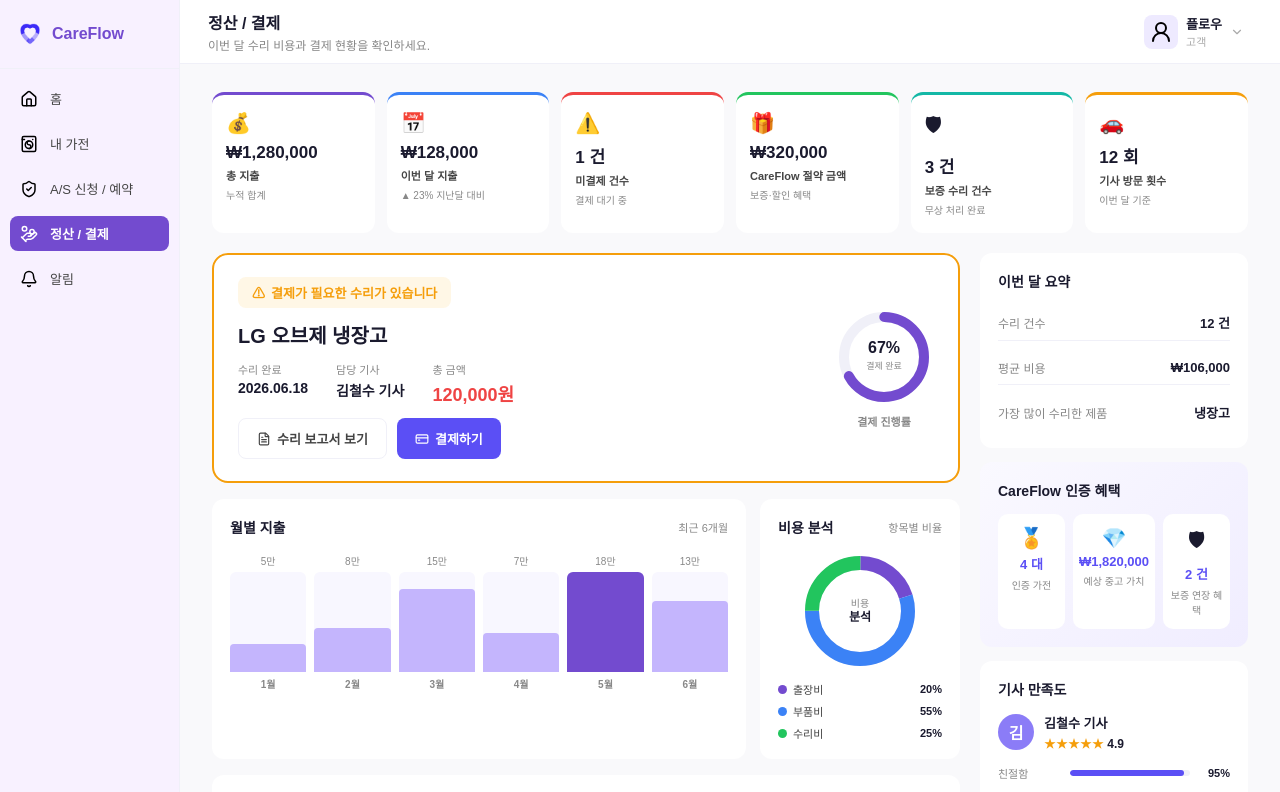
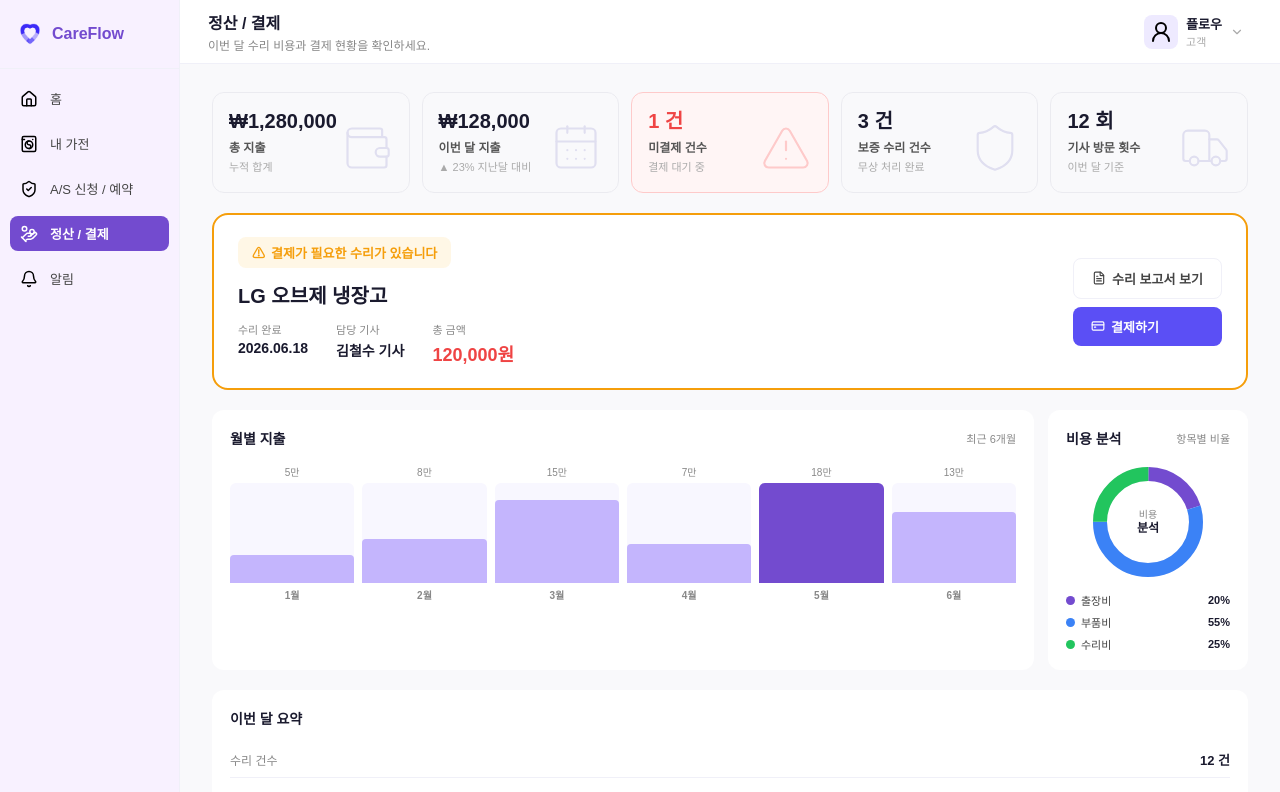
Before and after one commit to buzichae/careflow-frontend, a React (Vite) app: page /customer/payment in a window 1280 px wide. Shown: the top 792 px of the page. Built offline with nearby package versions, Linux system fonts and the light colour scheme; a web font is replaced by a local one.

Commit message:
design: 정산/결제 디자인 변경

```diff
--- a/src/pages/customer/CustomerPayment.jsx
+++ b/src/pages/customer/CustomerPayment.jsx
@@ -1,14 +1,13 @@
-import { ChevronRight, FileText, CreditCard, TrendingUp, Shield, Wrench, User } from "lucide-react";
+import { ChevronRight, FileText, CreditCard, User, Wallet, CalendarDays, AlertTriangle, Shield, Truck } from "lucide-react";
 import "../../styles/Customer/CustomerPayment.css";
 
 /* ── 데이터 ── */
 const KPI = [
-  { label: "총 지출",           value: "₩1,280,000", sub: "누적 합계",        icon: "💰", color: "purple" },
-  { label: "이번 달 지출",      value: "₩128,000",   sub: "▲ 23% 지난달 대비", icon: "📅", color: "blue"   },
-  { label: "미결제 건수",       value: "1 건",        sub: "결제 대기 중",      icon: "⚠️", color: "red"    },
-  { label: "CareFlow 절약 금액",value: "₩320,000",   sub: "보증·할인 혜택",    icon: "🎁", color: "green"  },
-  { label: "보증 수리 건수",    value: "3 건",        sub: "무상 처리 완료",    icon: "🛡", color: "teal"   },
-  { label: "기사 방문 횟수",    value: "12 회",       sub: "이번 달 기준",      icon: "🚗", color: "orange" },
+  { label: "총 지출",        value: "₩1,280,000", sub: "누적 합계",         Icon: Wallet,        highlight: false },
+  { label: "이번 달 지출",   value: "₩128,000",   sub: "▲ 23% 지난달 대비", Icon: CalendarDays,  highlight: false },
+  { label: "미결제 건수",    value: "1 건",        sub: "결제 대기 중",       Icon: AlertTriangle, highlight: true  },
+  { label: "보증 수리 건수", value: "3 건",        sub: "무상 처리 완료",     Icon: Shield,        highlight: false },
+  { label: "기사 방문 횟수", value: "12 회",       sub: "이번 달 기준",       Icon: Truck,         highlight: false },
 ];
 
 const MONTHLY = [
@@ -121,32 +120,6 @@ function DonutChart() {
   );
 }
 
-/* ── 원형 진행률 ── */
-function CircleProgress({ pct = 67 }) {
-  const r = 40, cx = 50, cy = 50, sw = 10;
-  const circ = 2 * Math.PI * r;
-  const dash = (pct / 100) * circ;
-  return (
-    <div className="cp-circle-progress">
-      <svg width="100" height="100" viewBox="0 0 100 100">
-        <circle cx={cx} cy={cy} r={r} fill="none" stroke="#f0f0f8" strokeWidth={sw} />
-        <circle
-          cx={cx} cy={cy} r={r}
-          fill="none"
-          stroke="#734bcf"
-          strokeWidth={sw}
-          strokeDasharray={`${dash} ${circ - dash}`}
-          strokeDashoffset={circ * 0.25}
-          strokeLinecap="round"
-        />
-        <text x={cx} y={cy - 4}  textAnchor="middle" fontSize="16" fontWeight="800" fill="#1a1a2e">{pct}%</text>
-        <text x={cx} y={cy + 12} textAnchor="middle" fontSize="9"  fill="#888">결제 완료</text>
-      </svg>
-      <p className="cp-circle-label">결제 진행률</p>
-    </div>
-  );
-}
-
 /* ── 메인 ── */
 export default function CustomerPayment() {
   return (
@@ -169,23 +142,19 @@ export default function CustomerPayment() {
         </div>
       </div> */}
 
-      {/* KPI 6개 */}
+      {/* KPI */}
       <div className="cp-kpi-grid">
-        {KPI.map((k) => (
-          <div key={k.label} className={`cp-kpi cp-kpi--${k.color}`}>
-            <div className="cp-kpi__icon">{k.icon}</div>
-            <p className="cp-kpi__value">{k.value}</p>
-            <p className="cp-kpi__label">{k.label}</p>
-            <p className="cp-kpi__sub">{k.sub}</p>
+        {KPI.map(({ label, value, sub, Icon, highlight }) => (
+          <div key={label} className={`cp-kpi${highlight ? " cp-kpi--alert" : ""}`}>
+            <div className="cp-kpi__text">
+              <p className="cp-kpi__value">{value}</p>
+              <p className="cp-kpi__label">{label}</p>
+              <p className="cp-kpi__sub">{sub}</p>
+            </div>
+            <Icon className="cp-kpi__watermark" strokeWidth={1} />
           </div>
         ))}
       </div>
-
-      {/* 바디 2열 */}
-      <div className="cp-body">
-
-        {/* ══ 좌측 메인 ══ */}
-        <div className="cp-main">
 
       {/* 결제 필요 Action Card */}
       <div className="cp-action-card">
@@ -199,12 +168,11 @@ export default function CustomerPayment() {
             <div><span>담당 기사</span><strong>김철수 기사</strong></div>
             <div><span>총 금액</span><strong className="cp-action-card__price">120,000원</strong></div>
           </div>
+        </div>
         <div className="cp-action-card__btns">
           <button className="cp-btn cp-btn--outline"><FileText size={14} /> 수리 보고서 보기</button>
           <button className="cp-btn cp-btn--primary"><CreditCard size={14} /> 결제하기</button>
         </div>
-            </div>
-            <CircleProgress pct={67} />
       </div>
 
       {/* 월별 지출 + 비용 분석 */}
@@ -222,6 +190,23 @@ export default function CustomerPayment() {
             <span className="cp-card__sub">항목별 비율</span>
           </div>
           <DonutChart />
+        </div>
+      </div>
+
+      {/* 이번 달 요약 */}
+      <div className="cp-card">
+        <div className="cp-card__header"><h2>이번 달 요약</h2></div>
+        <div className="cp-summary-list">
+          {[
+            { label: "수리 건수",            value: "12 건" },
+            { label: "평균 비용",             value: "₩106,000" },
+            { label: "가장 많이 수리한 제품", value: "냉장고" },
+          ].map((s, i) => (
+            <div key={i} className="cp-summary-row">
+              <span className="cp-summary-row__label">{s.label}</span>
+              <span className="cp-summary-row__value">{s.value}</span>
+            </div>
+          ))}
         </div>
       </div>
 
@@ -288,86 +273,5 @@ export default function CustomerPayment() {
         </div>
       </div>
     </div>
-
-        {/* ══ 우측 사이드바 ══ */}
-        <aside className="cp-sidebar">
-
-          {/* 이번 달 요약 */}
-          <div className="cp-card">
-            <div className="cp-card__header"><h2>이번 달 요약</h2></div>
-            <div className="cp-summary-list">
-              {[
-                { label: "수리 건수",          value: "12 건" },
-                { label: "평균 비용",           value: "₩106,000" },
-                { label: "가장 많이 수리한 제품", value: "냉장고" },
-              ].map((s, i) => (
-                <div key={i} className="cp-summary-row">
-                  <span className="cp-summary-row__label">{s.label}</span>
-                  <span className="cp-summary-row__value">{s.value}</span>
-                </div>
-              ))}
-            </div>
-          </div>
-
-          {/* CareFlow 인증 혜택 */}
-          <div className="cp-card cp-cert-card">
-            <div className="cp-card__header">
-              <h2>CareFlow 인증 혜택</h2>
-            </div>
-            <div className="cp-cert-stats">
-              {[
-                { icon: "🏅", label: "인증 가전",      value: "4 대" },
-                { icon: "💎", label: "예상 중고 가치",  value: "₩1,820,000" },
-                { icon: "🛡", label: "보증 연장 혜택",  value: "2 건" },
-              ].map((c, i) => (
-                <div key={i} className="cp-cert-item">
-                  <span className="cp-cert-item__icon">{c.icon}</span>
-                  <p className="cp-cert-item__value">{c.value}</p>
-                  <p className="cp-cert-item__label">{c.label}</p>
-                </div>
-              ))}
-            </div>
-          </div>
-
-          {/* 기사 만족도 */}
-          <div className="cp-card">
-            <div className="cp-card__header"><h2>기사 만족도</h2></div>
-            <div className="cp-engineer-card">
-              <div className="cp-engineer-card__top">
-                <div className="cp-engineer-avatar">김</div>
-                <div>
-                  <p className="cp-engineer-name">김철수 기사</p>
-                  <p className="cp-engineer-stars">★★★★★ <strong>4.9</strong></p>
-                </div>
-              </div>
-              {[
-                { label: "친절함",    pct: 95 },
-                { label: "정확성",    pct: 97 },
-                { label: "재이용 의사", pct: 98 },
-              ].map((m) => (
-                <div key={m.label} className="cp-meter-row">
-                  <span className="cp-meter-label">{m.label}</span>
-                  <div className="cp-meter-bar">
-                    <div className="cp-meter-fill" style={{ width: `${m.pct}%` }} />
-                  </div>
-                  <span className="cp-meter-pct">{m.pct}%</span>
-                </div>
-              ))}
-            </div>
-          </div>
-
-          {/* 추천 */}
-          <div className="cp-card cp-recommend-card">
-            <div className="cp-card__header"><h2>추천</h2></div>
-            <div className="cp-recommend-item">
-              <span className="cp-recommend-icon">💡</span>
-              <p>에어컨 필터 점검 시기입니다. 지금 예약하면 <strong>10% 할인</strong>을 받을 수 있어요.</p>
-            </div>
-            <button className="cp-recommend-btn">점검 예약하기 <ChevronRight size={13} /></button>
-          </div>
-
-        </aside>
-      </div>
-    </div>
   );
 }
--- a/src/styles/Customer/CustomerPayment.css
+++ b/src/styles/Customer/CustomerPayment.css
@@ -49,45 +49,55 @@
 .cp-hero__save-amount{ font-size: 28px; font-weight: 800; color: #a8f0c6; }
 .cp-hero__save-label { font-size: 11px; opacity: 0.7; margin-top: 6px; }
 
-/* KPI 6개 */
+/* KPI */
 .cp-kpi-grid {
   display: grid;
-  grid-template-columns: repeat(6, 1fr);
+  grid-template-columns: repeat(auto-fit, minmax(140px, 1fr));
   gap: 12px;
 }
 
 .cp-kpi {
-  background: #fff;
+  background: #f9f9fb;
   border-radius: var(--radius-md);
-  padding: 16px 14px;
+  padding: 18px 16px;
+  display: flex;
+  align-items: flex-end;
+  justify-content: space-between;
+  position: relative;
+  overflow: hidden;
+  border: 0.5px solid #ebebf0;
+}
+
+.cp-kpi--alert { border-color: #fecaca; background: #fff5f5; }
+.cp-kpi--alert .cp-kpi__value { color: #ef4444; }
+.cp-kpi--alert .cp-kpi__watermark { color: #fecaca; }
+
+.cp-kpi__text {
   display: flex;
   flex-direction: column;
-  gap: 4px;
-  border-top: 3px solid transparent;
+  gap: 3px;
+  z-index: 1;
 }
 
-.cp-kpi--purple { border-top-color: #734bcf; }
-.cp-kpi--blue   { border-top-color: #3b82f6; }
-.cp-kpi--red    { border-top-color: #ef4444; }
-.cp-kpi--green  { border-top-color: #22c55e; }
-.cp-kpi--teal   { border-top-color: #14b8a6; }
-.cp-kpi--orange { border-top-color: #f59e0b; }
+.cp-kpi__value { font-size: 20px; font-weight: 700; color: #1a1a2e; line-height: 1; }
+.cp-kpi__label { font-size: 12px; font-weight: 600; color: #555; margin-top: 4px; }
+.cp-kpi__sub   { font-size: 11px; color: #aaa; }
 
-.cp-kpi__icon  { font-size: 20px; margin-bottom: 4px; }
-.cp-kpi__value { font-size: 17px; font-weight: 800; color: var(--text-dark); }
-.cp-kpi__label { font-size: 11px; font-weight: 600; color: var(--text-mid); }
-.cp-kpi__sub   { font-size: 10px; color: var(--text-muted); }
+.cp-kpi__watermark {
+  width: 52px;
+  height: 52px;
+  color: #e0dff0;
+  flex-shrink: 0;
+  z-index: 0;
+}
 
-/* 바디 2열 */
-.cp-body {
+/* 이번 달 요약 + 기사 만족도 2열 */
+.cp-info-row {
   display: grid;
-  grid-template-columns: 1fr 268px;
-  gap: 20px;
+  grid-template-columns: 1fr 1fr;
+  gap: 16px;
   align-items: start;
 }
-
-.cp-main    { display: flex; flex-direction: column; gap: 16px; }
-.cp-sidebar { display: flex; flex-direction: column; gap: 14px; position: sticky; top: 20px; }
 
 /* 공통 카드 */
 .cp-card {
@@ -119,12 +129,12 @@
   border-radius: var(--radius-lg);
   padding: 22px 24px;
   display: flex;
+  align-items: center;
   justify-content: space-between;
-  align-items: center;
-  gap: 20px;
+  gap: 24px;
 }
 
-.cp-action-card__left { flex: 1; display: flex; flex-direction: column; gap: 12px; }
+.cp-action-card__left { display: flex; flex-direction: column; gap: 12px; flex: 1; }
 
 .cp-action-card__alert {
   display: inline-flex;
@@ -156,7 +166,7 @@
 .cp-action-card__meta strong{ font-size: 14px; font-weight: 700; }
 .cp-action-card__price      { color: #ef4444 !important; font-size: 18px !important; }
 
-.cp-action-card__btns { display: flex; gap: 10px; }
+.cp-action-card__btns { display: flex; flex-direction: column; gap: 8px; flex-shrink: 0; }
 
 .cp-btn {
   display: flex; align-items: center; gap: 6px;
```
Lines whose indentation alone changed are shown as unchanged.
